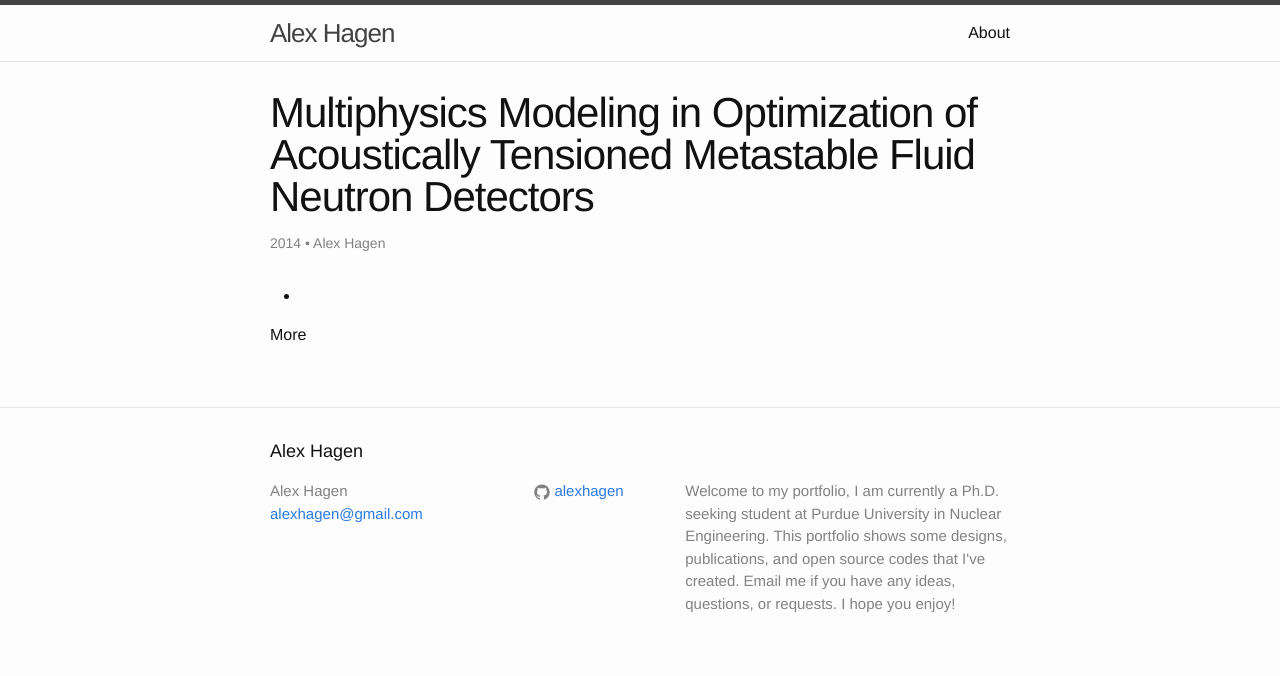
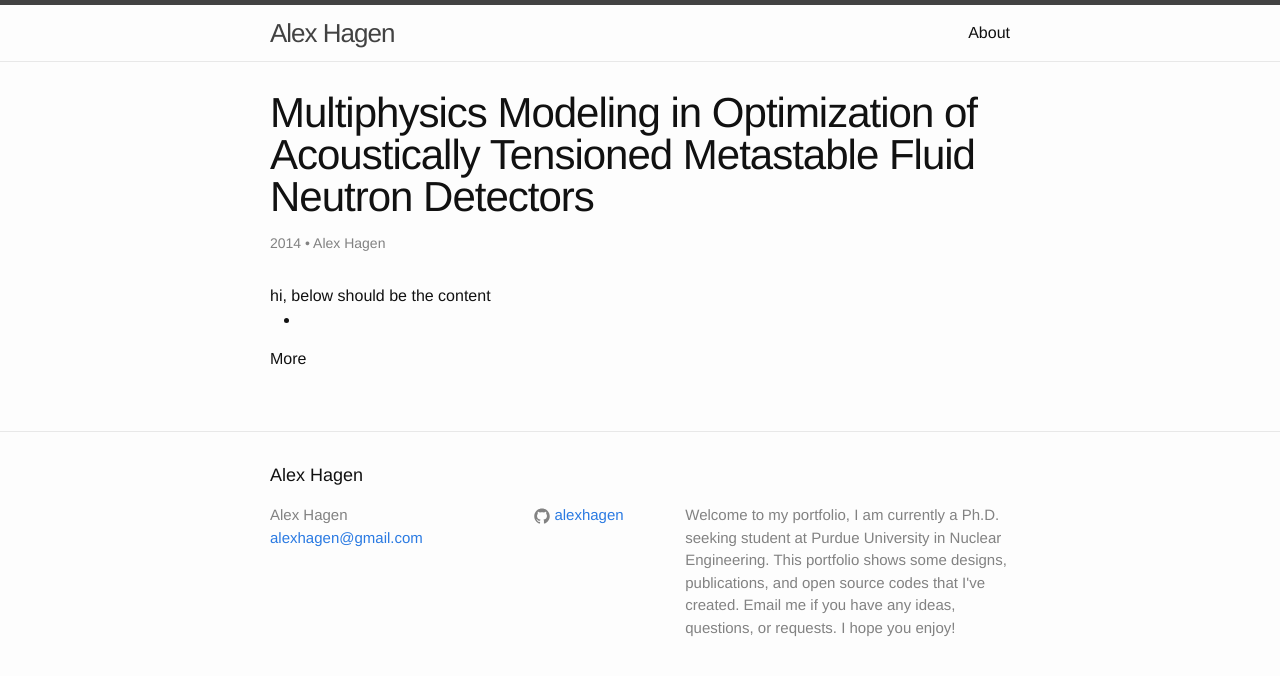
Before and after one commit to alexhagen/alexhagen.github.io, a Jekyll site: the page built from _posts/2014-08-15-multiphysics-modeling-in-optimization-of-acoustically-tensioned-metastable-fluid-neutron-detectors.markdown, in a window 1280 px wide. Shown: the top 676 px of the page. Built offline with Jekyll 4.4.1, drawn with Linux system fonts in a browser that asks for light colours.

```diff
--- a/_layouts/publication.html
+++ b/_layouts/publication.html
@@ -14,6 +14,7 @@
   </header>
 
   <article class="post-content">
+  	hi, below should be the content
     {{ content }}
   </article>
 
```
